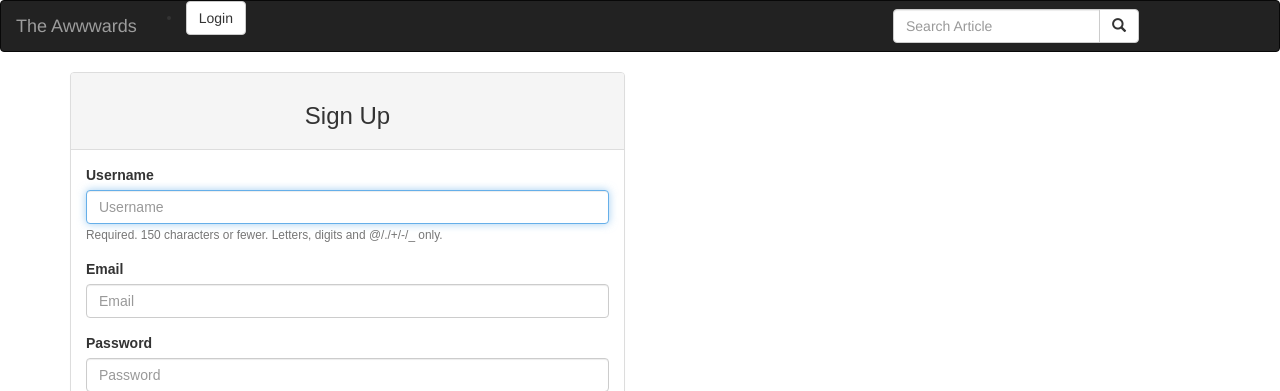
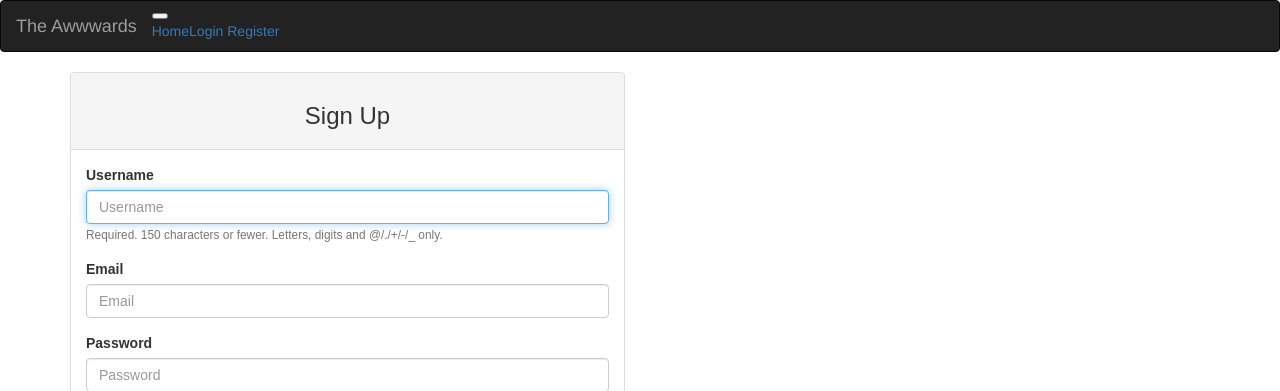
Before and after one commit to Carolwanzuu/neighbourhood, a Django app: page /register/ in a window 1280 px wide. Shown: the top 391 px of the page. Run offline with Django 3.2, Linux system fonts and the light colour scheme; some libraries are stand-ins or nearby versions.

Commit message:
editing navbar

```diff
--- a/Django/awwward/m_awwward/settings.py
+++ b/Django/awwward/m_awwward/settings.py
@@ -42,6 +42,7 @@ INSTALLED_APPS = [
 
     'projects',
     'bootstrap3',
+    'crispy_forms',
 ]
 
 MIDDLEWARE = [
--- a/Django/awwward/projects/templates/navbar.html
+++ b/Django/awwward/projects/templates/navbar.html
@@ -11,53 +11,29 @@
   <nav class="navbar navbar-inverse">
     <div class="container-fluid">
       <div class="navbar-header">
-        <a class="navbar-brand" href="{% url 'newsToday' %}">The Awwwards</a>
+        <a class="navbar-brand" href="{% url 'profile' %}">The Awwwards</a>
       </div>
       <!-- Adding a search form  -->
-      <div class="col-sm-4 col-md-4 navbar-right">
 
-        <form class="navbar-form" role="search" action="{% url 'search_results' %}">
+      <button class="navbar-toggler" type="button" data-toggle="collapse" data-target="#navbarToggle" aria-controls="navbarToggle" aria-expanded="false" aria-label="Toggle navigation">
+      <span class="navbar-toggler-icon"></span>
+      </button>
+      <div class="collapse navbar-collapse" id="navbarToggle">
+        <div class="navbar-nav mr-auto">
+          <a class="nav-item nav-link" href="{% url 'welcome' %}">Home</a>
 
-          <div class="input-group">
-            <input type="text" class="form-control" placeholder="Search Article" name="article">
-            <div class="input-group-btn">
-              <button class="btn btn-default" type="submit"><i class="glyphicon glyphicon-search"></i></button>
-            </div>
-          </div>
+        </div>
+        <!-- Navbar Right Side -->
+        <div class="navbar-nav">
+          {% if user.is_authenticated %}
+          <a class="nav-item nav-link" href="{% url 'profile' %}">Profile</a>
+          <a class="nav-item nav-link" href="{% url 'logout' %}">Log Out</a>
+          {% else %}
+          <a class="nav-item nav-link" href="{% url 'login' %}">Login</a>
+          <a class="nav-item nav-link" href="{% url 'registration' %}">Register</a>
+          {% endif %}
 
-        </form>
-      </div>
-      <!-- search form end -->
-      <div class="col-sm-6 col-md-6">
-        {% if user.is_authenticated %}
-        <ul>
-          <li class="dropdown">
-            <a href="#" class="dropdown-toggle btn btn-default" data-toggle="dropdown" role="button"
-              aria-expanded="false">Account
-              <span class="caret"></span>
-            </a>
-            <ul class="dropdown-menu" role="menu">
-              <li>
-                <a href="{%url 'newsToday'%}">Home</a>
-              </li>
-              <li>
-                <a href="{%url 'new-article'%}">Create Article</a>
-              </li>
-              <li>
-                <a href="/accounts/password/change">Change Password</a>
-              </li>
-              <li>
-                <a href="/logout">Logout</a>
-              </li>
-            </ul>
-          </li>
-        </ul>
-        {% else %}
-        <li>
-          <a class='btn btn-default' href="/accounts/login">Login</a>
-        </li>
-
-        {% endif %}
+        </div>
       </div>
 
     </div>
--- a/Django/awwward/projects/templates/registration/register.html
+++ b/Django/awwward/projects/templates/registration/register.html
@@ -23,7 +23,7 @@
                         <div class="form-group">
                             <input type="submit" class="btn btn-primary btn-sm" value="Sign Up">
                         </div>
-                        <p>Already have an account? <a href="/login"> Log In</a></p>
+                        <p>Already have an account? <a href="{% url 'login' %}"> Log In</a></p>
                         <input type="hidden" name="next" value="{{next}}">
 
                     </form>
--- a/Django/awwward/projects/urls.py
+++ b/Django/awwward/projects/urls.py
@@ -1,14 +1,14 @@
 from django.conf import settings
 from django.conf.urls.static import static
+from django.contrib.auth import views as auth_views
+from django.urls import path
 
-from django.urls import path, include
 from . import views
-from django.contrib.auth import views as auth_views
 
 urlpatterns = [
     path('',views.welcome,name = 'welcome'),
     path('register/',views.register, name='registration'),
-     path('login/', auth_views.LoginView.as_view(template_name='users/login.html'), name='login'),
+    path('login/', auth_views.LoginView.as_view(template_name='registration/login.html'), name='login'),
     path('profile/',views.Profile,name = 'profile'),
     path('editprofile/',views.edit_Profile,name = 'editprofile'),
     path('searchPro/', views.searchprofile, name='search'),
--- a/Django/awwward/projects/views.py
+++ b/Django/awwward/projects/views.py
@@ -1,7 +1,7 @@
 from projects.forms import *
 from .models import Projects
 from django.shortcuts import redirect, render
-from .email import send_welcome_email
+# from .email import send_welcome_email
 from django.contrib.auth.decorators import login_required
 
 # Create your views here.
```
Also changed, not shown: Django/awwward/projects/templates/registration/login.html (+22 -29 lines), 1 other file.
